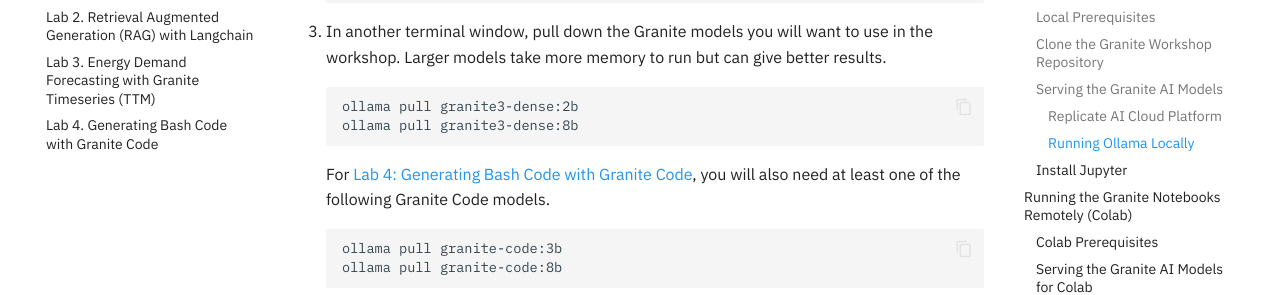
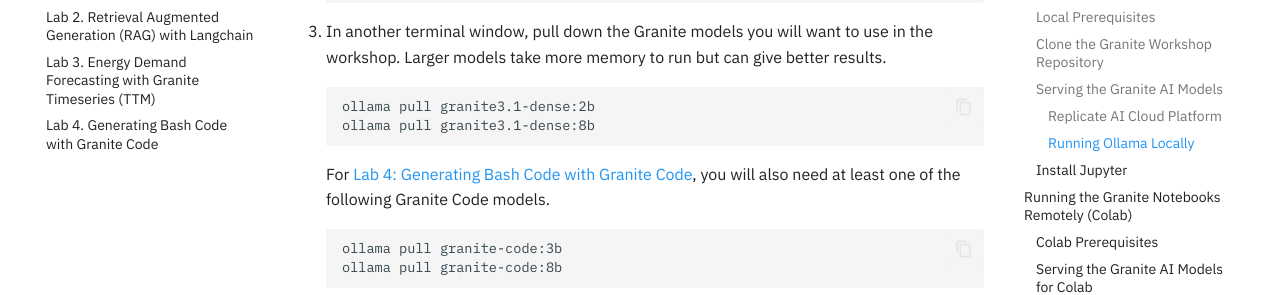
Before and after one commit to IBM/granite-workshop, an MkDocs documentation site: the page built from docs/pre-work/README.md, in a window 1280 px wide and 900 px high, scrolled down 2477 px. Shown: the part 163-458 px from the top of the window. Built offline with MkDocs 1.6.1 and Material for MkDocs 9.7.7, drawn with Linux system fonts in a browser that asks for light colours; comment, search, counter and statistics services are not loaded.

Commit message:
Update lab 1 and 2 to granite 3.1
Signed-off-by: BJ Hargrave <hargrave@us.ibm.com>

````diff
--- a/.pre-commit-config.yaml
+++ b/.pre-commit-config.yaml
@@ -3,7 +3,7 @@
 # Run `pre-commit install` to activate pre-commit hooks
 repos:
   - repo: https://github.com/kynan/nbstripout
-    rev: 0.7.1
+    rev: 0.8.1
     hooks:
       - id: nbstripout
         args: [
--- a/docs/pre-work/README.md
+++ b/docs/pre-work/README.md
@@ -101,8 +101,8 @@
 1. In another terminal window, pull down the Granite models you will want to use in the workshop. Larger models take more memory to run but can give better results.
 
     ```shell
-    ollama pull granite3-dense:2b
-    ollama pull granite3-dense:8b
+    ollama pull granite3.1-dense:2b
+    ollama pull granite3.1-dense:8b
     ```
 
     For [Lab 4: Generating Bash Code with Granite Code](../lab-4/README.md), you will also need at least one of the following Granite Code models.
````
Also changed, not shown: docs/lab-1/README.md (+1 -1 lines), 2 other files.
